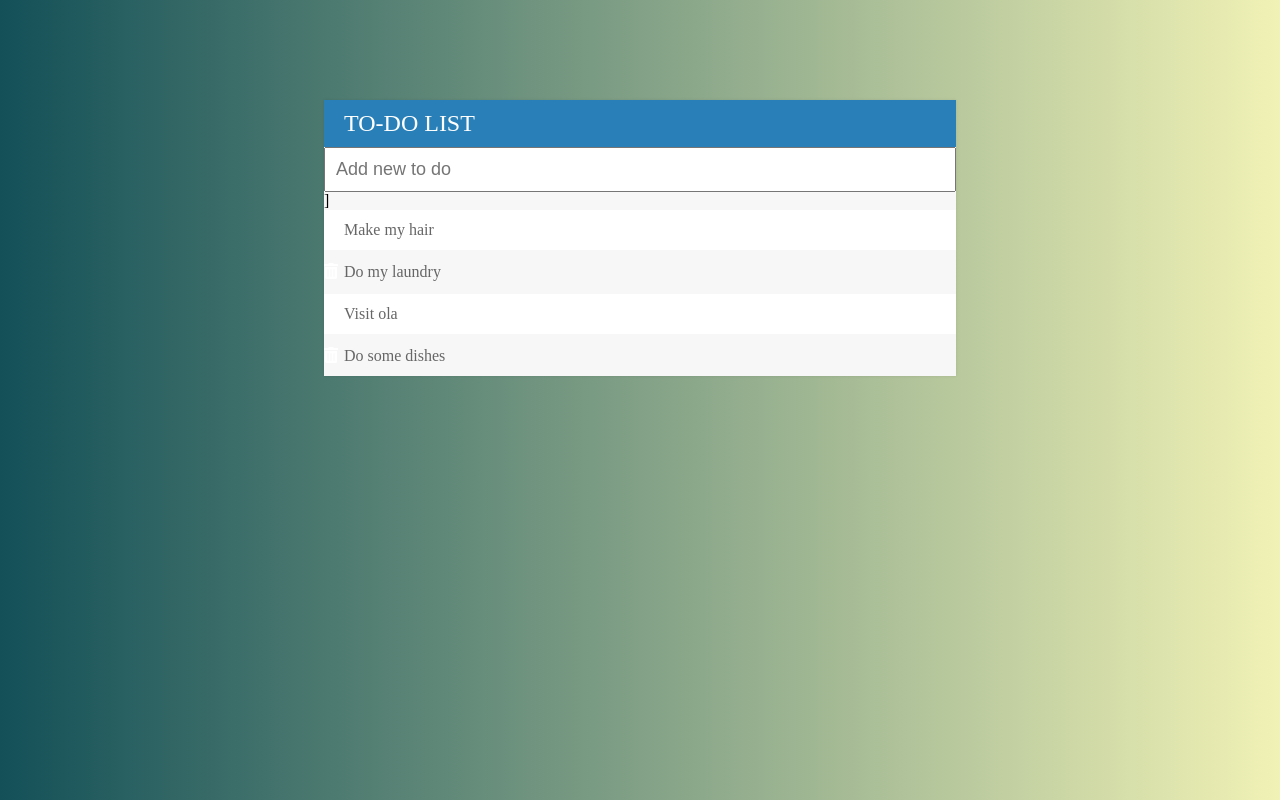
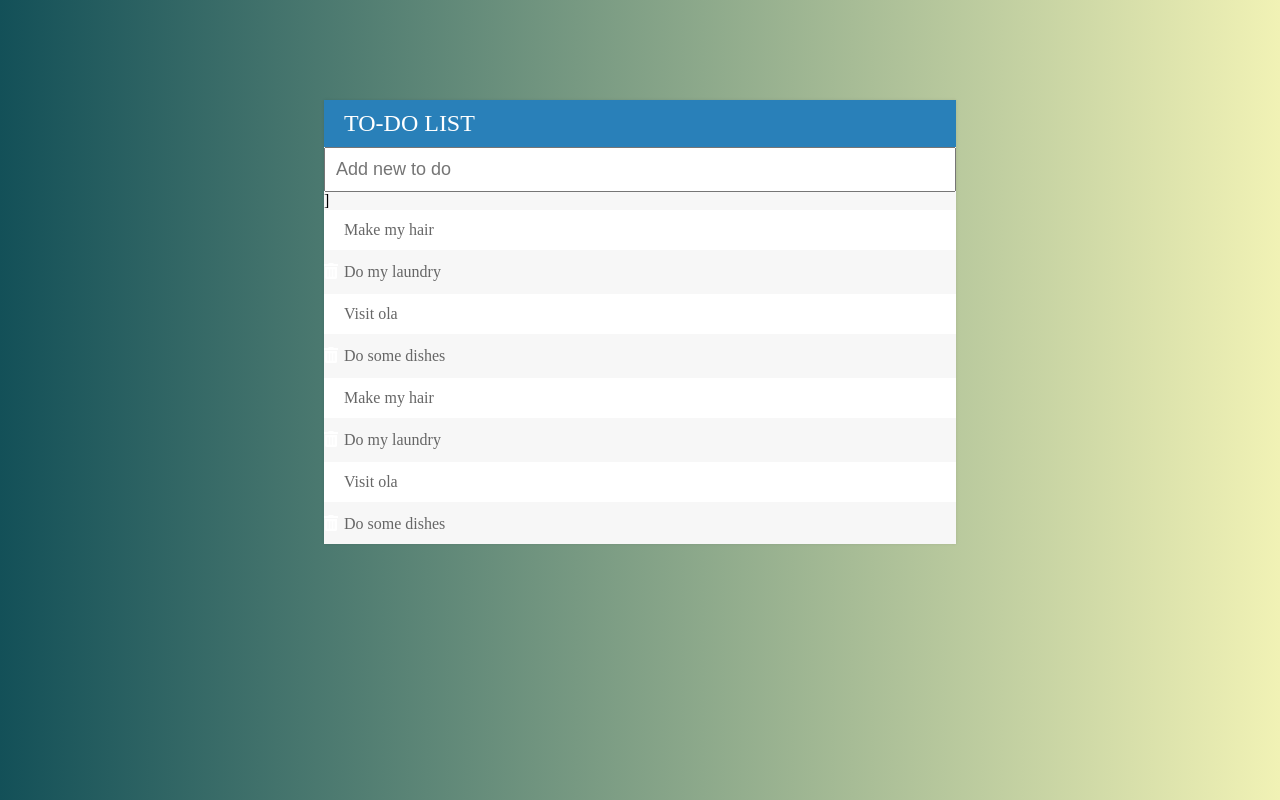
Before and after one commit to nues007/todo, a plain HTML site: page index.html in a window 1280 px wide. Drawn offline with Linux system fonts and the light colour scheme.

Commit message:
second commit

```diff
--- a/index.html
+++ b/index.html
@@ -14,6 +14,10 @@
        <li><span class="fas fa-trash-alt"></span>Do my laundry</li>
        <li><span class="fas fa-trash-alt"></span>Visit ola</li>
        <li><span class="fas fa-trash-alt" ></span>Do some dishes</li>
+       <li><span class="fas fa-trash-alt"></span>Make my hair</li>
+       <li><span class="fas fa-trash-alt"></span>Do my laundry</li>
+       <li><span class="fas fa-trash-alt"></span>Visit ola</li>
+       <li><span class="fas fa-trash-alt" ></span>Do some dishes</li>
        </ul>
      </div>
 
```
